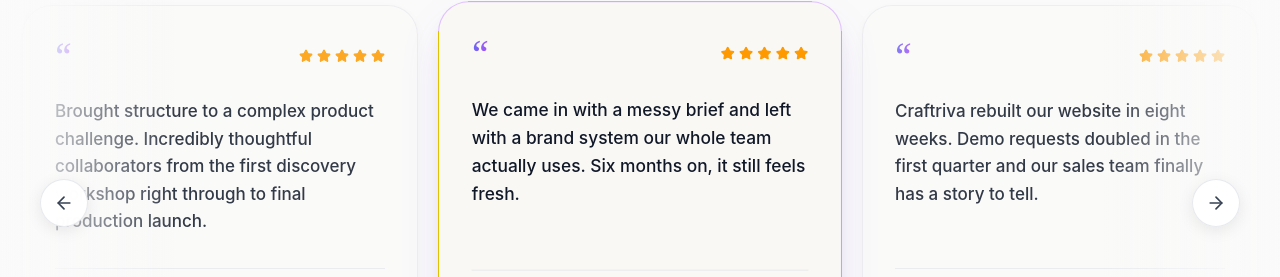
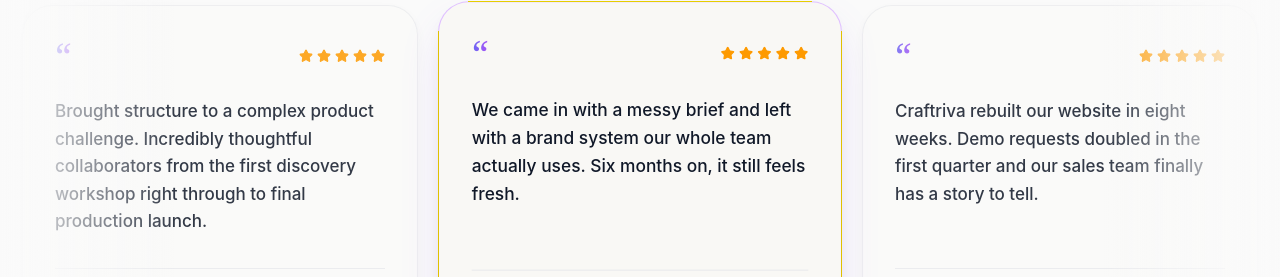
Before and after one commit to AnishDebnath/Codevia-Website, a React (Vite) app: page / in a window 1280 px wide. Shown: the part 4672-4949 px from the top of the page. Built offline with nearby package versions, Linux system fonts and the light colour scheme.

Commit message:
Fix testimonial buttons placement issue

```diff
--- a/src/pages/Home/Testimonials.tsx
+++ b/src/pages/Home/Testimonials.tsx
@@ -193,22 +193,6 @@ export const Testimonials: React.FC = () => {
         <div className="absolute left-0 top-0 bottom-0 w-12 sm:w-28 md:w-44 bg-gradient-to-r from-[#FAFAFA] to-transparent z-25 pointer-events-none" />
         <div className="absolute right-0 top-0 bottom-0 w-12 sm:w-28 md:w-44 bg-gradient-to-l from-[#FAFAFA] to-transparent z-25 pointer-events-none" />
 
-        {/* Floating Side Arrows on Track */}
-        <button
-          onClick={onUserPrev}
-          className="absolute left-3 sm:left-6 lg:left-10 top-1/2 -translate-y-1/2 z-30 w-11 h-11 sm:w-12 sm:h-12 rounded-full bg-white/95 backdrop-blur-md border border-gray-200/90 shadow-[0_4px_16px_rgba(0,0,0,0.08)] hover:shadow-[0_6px_20px_rgba(139,92,246,0.18)] hover:border-purple-300 text-gray-700 hover:text-purple-600 flex items-center justify-center transition-all active:scale-95 cursor-pointer group"
-          aria-label="Previous testimonial card"
-        >
-          <ArrowLeft className="w-5 h-5 group-hover:-translate-x-0.5 transition-transform" />
-        </button>
-        <button
-          onClick={onUserNext}
-          className="absolute right-3 sm:right-6 lg:right-10 top-1/2 -translate-y-1/2 z-30 w-11 h-11 sm:w-12 sm:h-12 rounded-full bg-white/95 backdrop-blur-md border border-gray-200/90 shadow-[0_4px_16px_rgba(0,0,0,0.08)] hover:shadow-[0_6px_20px_rgba(139,92,246,0.18)] hover:border-purple-300 text-gray-700 hover:text-purple-600 flex items-center justify-center transition-all active:scale-95 cursor-pointer group"
-          aria-label="Next testimonial card"
-        >
-          <ArrowRight className="w-5 h-5 group-hover:translate-x-0.5 transition-transform" />
-        </button>
-
         {/* Carousel Container Track */}
         <div
           onTransitionEnd={handleTransitionEnd}
```
